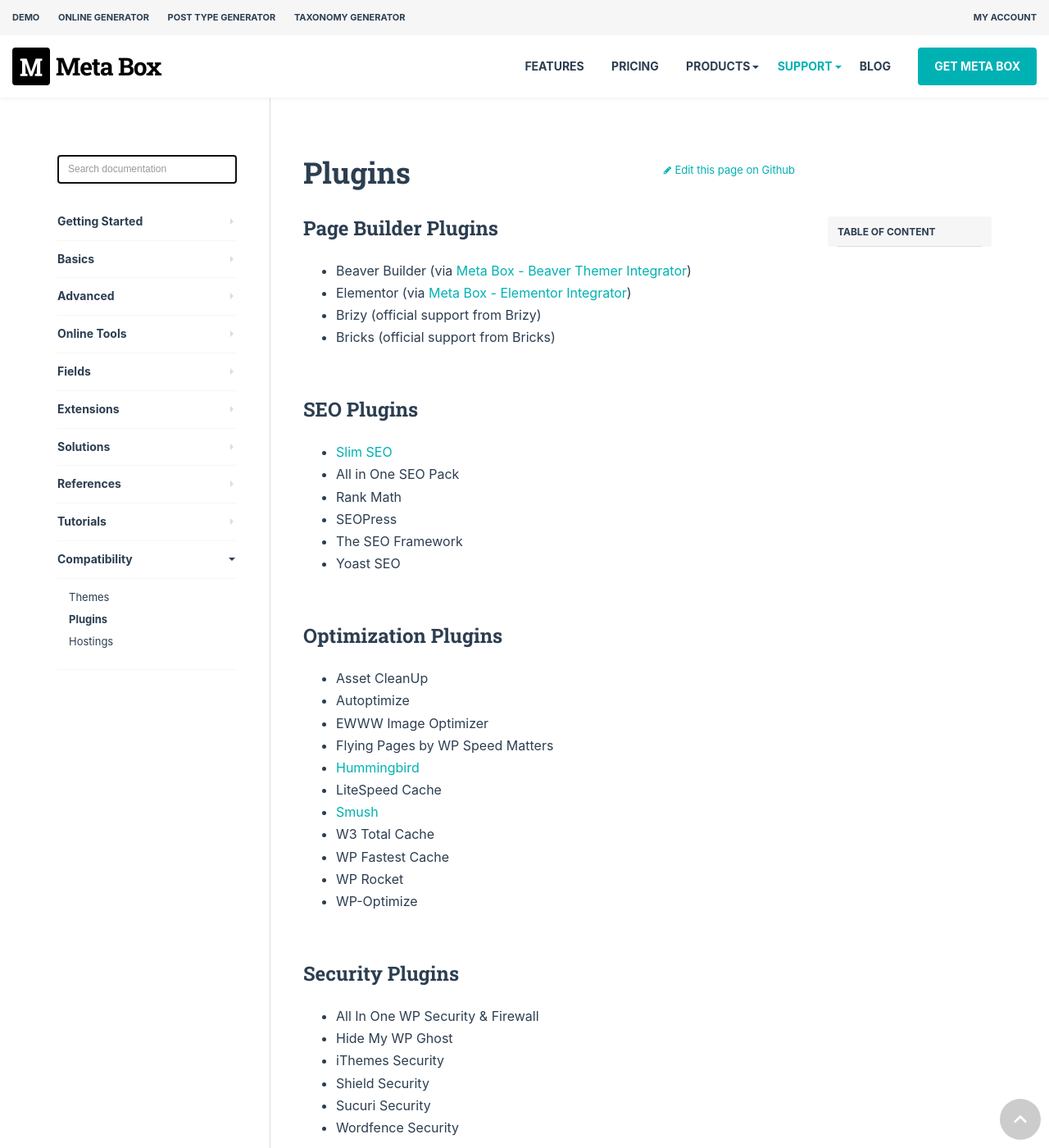
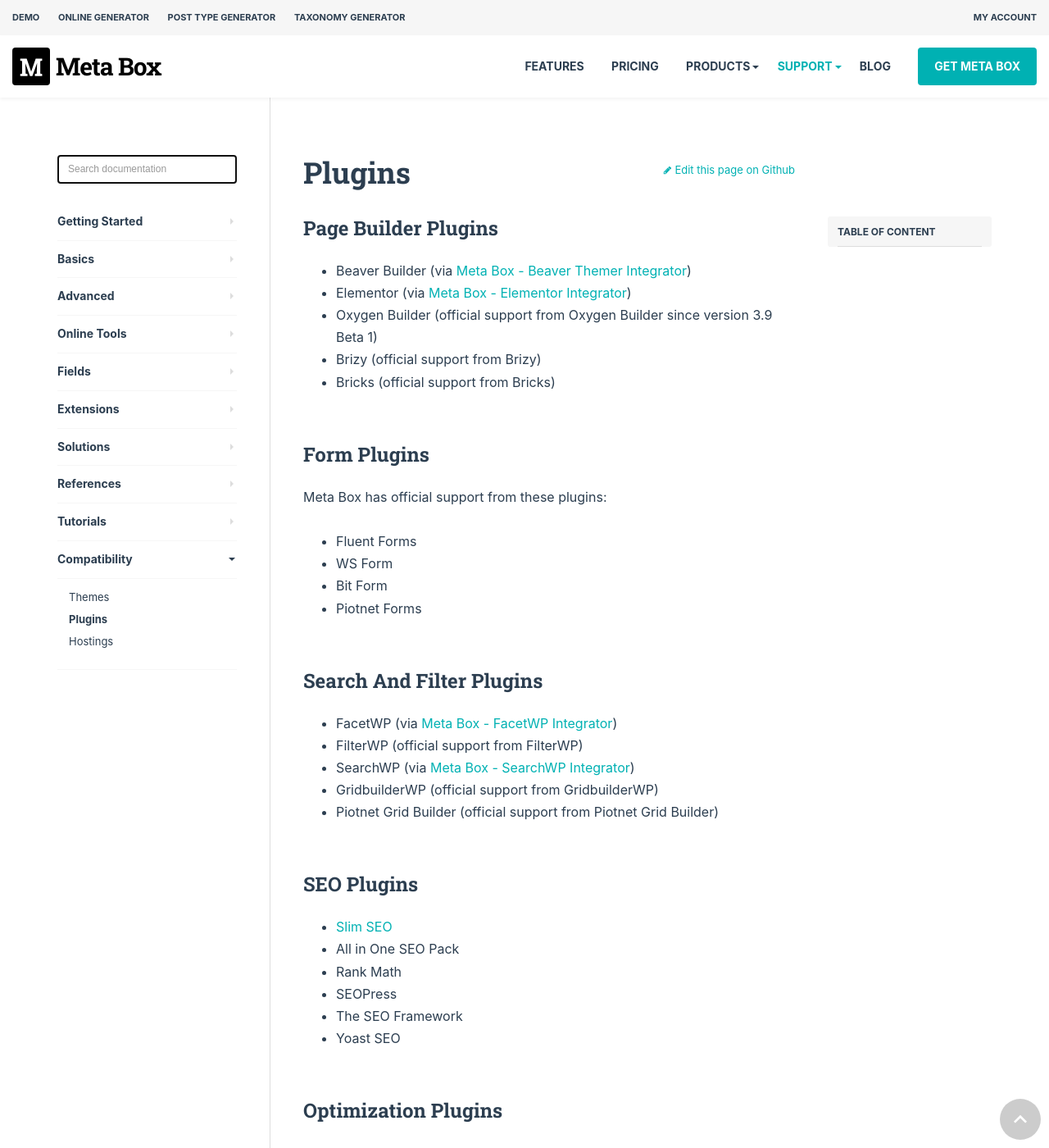
Before and after one commit to wpmetabox/docs, a Jekyll site: the page built from _docs/compatible-plugins.md, in a window 1280 px wide and 1400 px high. Shown: the whole window at 82% size. Built offline with Jekyll 4.4.1, drawn with Linux system fonts in a browser that asks for light colours; comment, search, counter and statistics services are not loaded.

Commit message:
Update compatible-plugins.md

```diff
--- a/_docs/compatible-plugins.md
+++ b/_docs/compatible-plugins.md
@@ -6,8 +6,26 @@
 
 - Beaver Builder (via [Meta Box - Beaver Themer Integrator](https://metabox.io/plugins/meta-box-beaver-themer-integrator/))
 - Elementor (via [Meta Box - Elementor Integrator](https://metabox.io/plugins/mb-elementor-integrator/))
+- Oxygen Builder (official support from Oxygen Builder since version 3.9 Beta 1)
 - Brizy (official support from Brizy)
 - Bricks (official support from Bricks)
+
+## Form plugins
+
+Meta Box has official support from these plugins:
+
+- Fluent Forms
+- WS Form
+- Bit Form
+- Piotnet Forms
+
+## Search and filter plugins
+
+- FacetWP (via [Meta Box - FacetWP Integrator](https://metabox.io/plugins/meta-box-facetwp-integrator/))
+- FilterWP (official support from FilterWP)
+- SearchWP (via [Meta Box - SearchWP Integrator](https://metabox.io/plugins/meta-box-searchwp-integrator/))
+- GridbuilderWP (official support from GridbuilderWP)
+- Piotnet Grid Builder (official support from Piotnet Grid Builder)
 
 ## SEO plugins
 
```
Also changed, not shown: other parts of _docs/compatible-plugins.md (+0 -1 lines).
